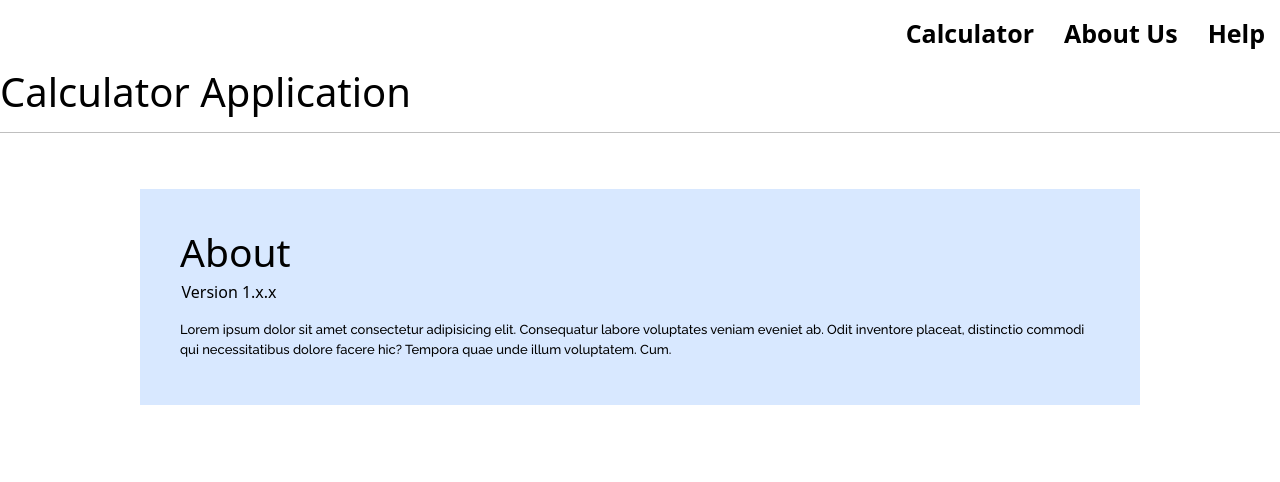
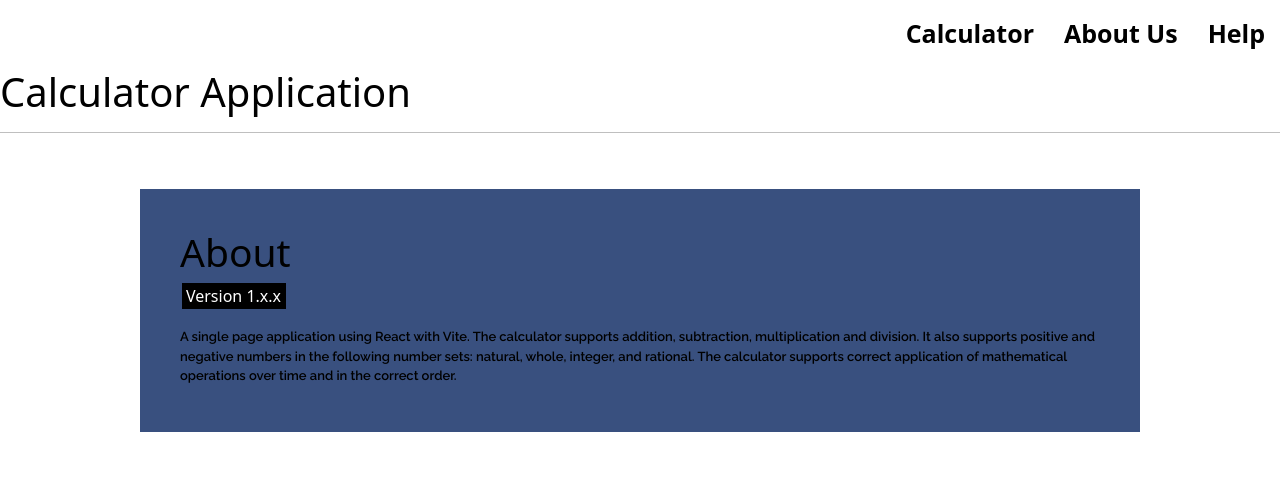
Before and after one commit to rmcguinness/WoodstockCodeCamp, a React (Vite) app: page /about in a window 1280 px wide. Shown: the top 482 px of the page. Built offline with nearby package versions, Linux system fonts and the light colour scheme.

Commit message:
changes to about page

```diff
--- a/src/About.css
+++ b/src/About.css
@@ -14,7 +14,7 @@
  * limitations under the License.
  */
 
- @import url('https://fonts.googleapis.com/css2?family=Raleway:wght@500&display=swap');
+@import url('https://fonts.googleapis.com/css2?family=Raleway:wght@600&display=swap');
 
 :root {
   --alt-color: #0d6efd;
@@ -26,7 +26,6 @@ img {
   height: 200px;
   object-fit: cover;
 
-
   @media (max-width: 780px) {
     display: flex;
     flex-direction: column;
@@ -36,7 +35,7 @@ img {
     object-fit: cover;
   }
 }
-.profile-wrap{
+.profile-wrap {
   padding: 40px;
   margin: 40px;
   display: grid;
@@ -46,45 +45,47 @@ img {
 
   font-family: 'Raleway', sans-serif;
   @media (max-width: 780px) {
-
   }
 }
 
-
-.email-icon{
+.email-icon {
   margin-right: 4px;
 }
-.about-header{
+.about-header {
   display: flex;
   justify-content: center;
 }
-.about-wrapper{
-  background-color: #0d6efd29;
+.about-wrapper {
+  background-color: #39507f;
   padding: 40px;
   margin: 40px;
   display: flex;
   justify-content: center;
   max-width: 1000px;
-
 }
-.about-wrapper h3{
+.about-wrapper h3 {
   font-size: 3em;
 }
-.about-wrapper p{
+.about-wrapper p {
   float: right;
   position: relative;
   top: 10px;
   font-family: 'Raleway', sans-serif;
 }
-.about-container header .about-caption{
+.about-container header .about-caption {
   margin-left: 1.5px;
   font-weight: 400;
+  color: white;
+  background-color: black;
+  max-width: 6.5rem;
+  padding: 3.5px;
+  display: flex;
+  justify-content: center;
 }
 
 @media (max-width: 780px) {
-  .profile-wrap{
+  .profile-wrap {
     display: flex;
     flex-direction: column;
   }
-
 }
--- a/src/About.jsx
+++ b/src/About.jsx
@@ -23,13 +23,14 @@ const About = () => {
           <div className="about-container">
             <header>
               <h3>About</h3>
-              <h6 className='about-caption'>Version 1.x.x</h6>
+              <h6 className="about-caption">Version 1.x.x</h6>
             </header>
             <p>
-              Lorem ipsum dolor sit amet consectetur adipisicing elit.
-              Consequatur labore voluptates veniam eveniet ab. Odit inventore
-              placeat, distinctio commodi qui necessitatibus dolore facere hic?
-              Tempora quae unde illum voluptatem. Cum.
+              A single page application using React with Vite. The calculator supports
+              addition, subtraction, multiplication and division. It also
+              supports positive and negative numbers in the following number
+              sets: natural, whole, integer, and rational. The calculator supports
+              correct application of mathematical operations over time and in the correct order.
             </p>
           </div>
         </div>
--- a/src/AboutProfile.jsx
+++ b/src/AboutProfile.jsx
@@ -31,7 +31,6 @@ import codyAvatar from './images-about/cody.jpg';
 import zacAvatar from './images-about/zac-horton.jpg';
 import jordanAvatar from './images-about/jordan-daniel.jpg'
 
-import styled from 'styled-components';
 import { AiOutlineMail } from 'react-icons/ai';
 import { Profile, Paragraph, Email, Name} from '../style';
 
```
Lines whose indentation alone changed are shown as unchanged.
